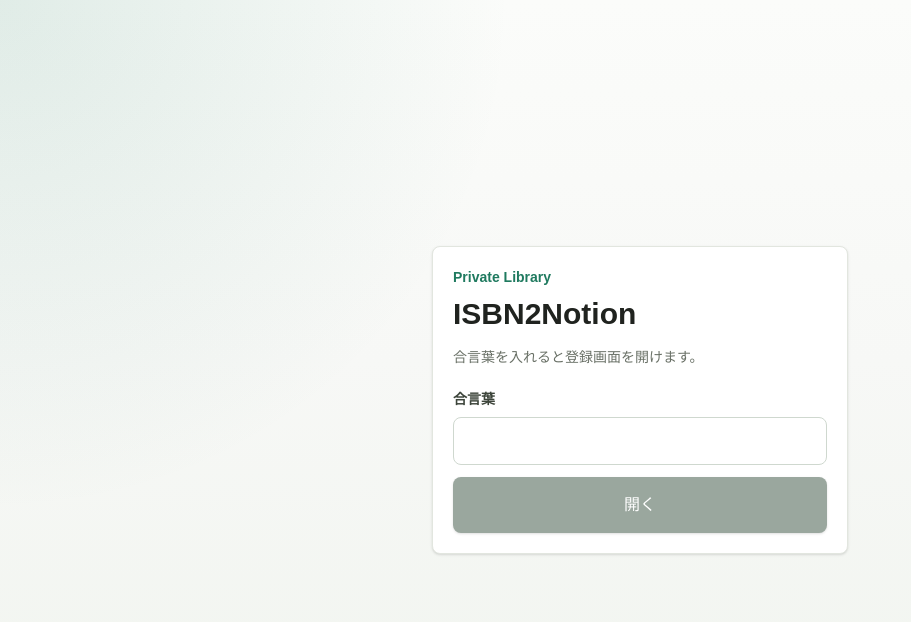
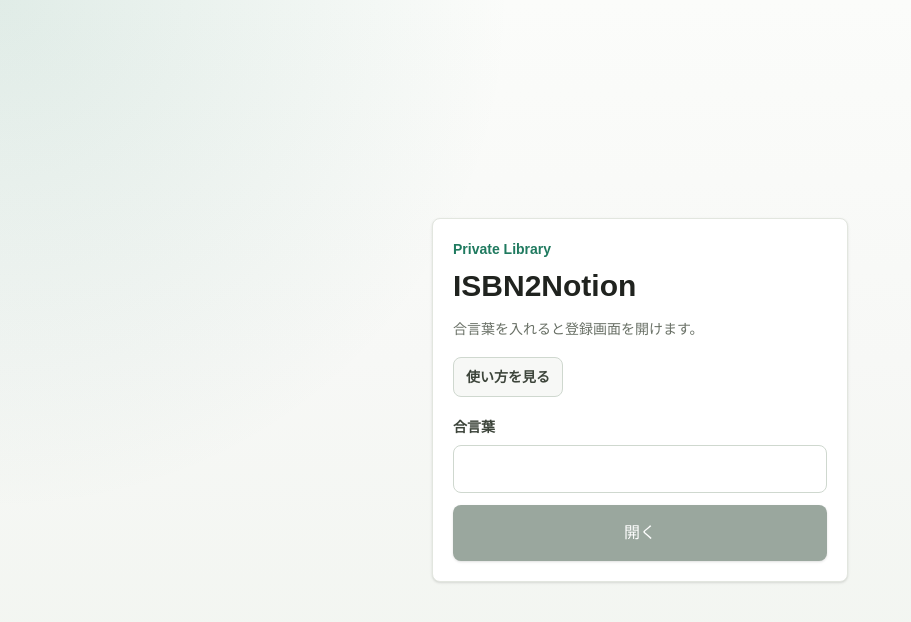
Before and after one commit to Hiro416/ISBN2Notion, a Next.js app: page / in a window 1280 px wide. Shown: the top 622 px of the page, without its empty margins (0-911 px from the left). Built offline with nearby package versions, Linux system fonts and the light colour scheme; no server answers.

Commit message:
Split README for users and developers

```diff
--- a/app/page.tsx
+++ b/app/page.tsx
@@ -377,6 +377,14 @@ export default function Home() {
           <p className="mt-3 text-sm leading-6 text-[#697066]">
             {authState === "checking" ? "ログイン状態を確認しています。" : loginMessage}
           </p>
+          <a
+            href="/usage"
+            target="_blank"
+            rel="noreferrer"
+            className="mt-4 inline-flex min-h-10 items-center rounded-[8px] border border-[#cfd8cf] bg-[#f7f8f6] px-3 text-sm font-bold text-[#3d453b]"
+          >
+            使い方を見る
+          </a>
 
           {authState === "unauthenticated" ? (
             <form onSubmit={login} className="mt-5 grid gap-3">
@@ -411,6 +419,15 @@ export default function Home() {
           <p className="text-sm font-bold text-[#1f7a5f]">Personal Library PWA</p>
           <h1 className="mt-1 text-3xl font-black leading-tight text-[#20231f]">ISBN2Notion</h1>
         </div>
+        <div className="flex shrink-0 items-center gap-2">
+          <a
+            href="/usage"
+            target="_blank"
+            rel="noreferrer"
+            className="grid h-14 place-items-center rounded-[8px] border border-[#d8ded5] bg-white px-3 text-sm font-bold text-[#3d453b] shadow-sm active:scale-[0.98]"
+          >
+            使い方
+          </a>
           <button
             type="button"
             onClick={startNewBook}
@@ -422,6 +439,7 @@ export default function Home() {
               +
             </span>
           </button>
+        </div>
       </header>
 
       <section className="rounded-[8px] border border-[#e2e6df] bg-white p-4 shadow-sm">
--- /dev/null
+++ b/app/usage/route.ts
@@ -0,0 +1,14 @@
+import { readFile } from "node:fs/promises";
+import path from "node:path";
+
+export async function GET() {
+  const readmePath = path.join(process.cwd(), "README.md");
+  const readme = await readFile(readmePath, "utf8");
+
+  return new Response(readme, {
+    headers: {
+      "Content-Type": "text/markdown; charset=utf-8",
+      "Cache-Control": "public, max-age=300",
+    },
+  });
+}
```
Also changed, not shown: 2 other files (tests, documents, lock files or other folders). Lines whose indentation alone changed are shown as unchanged.
